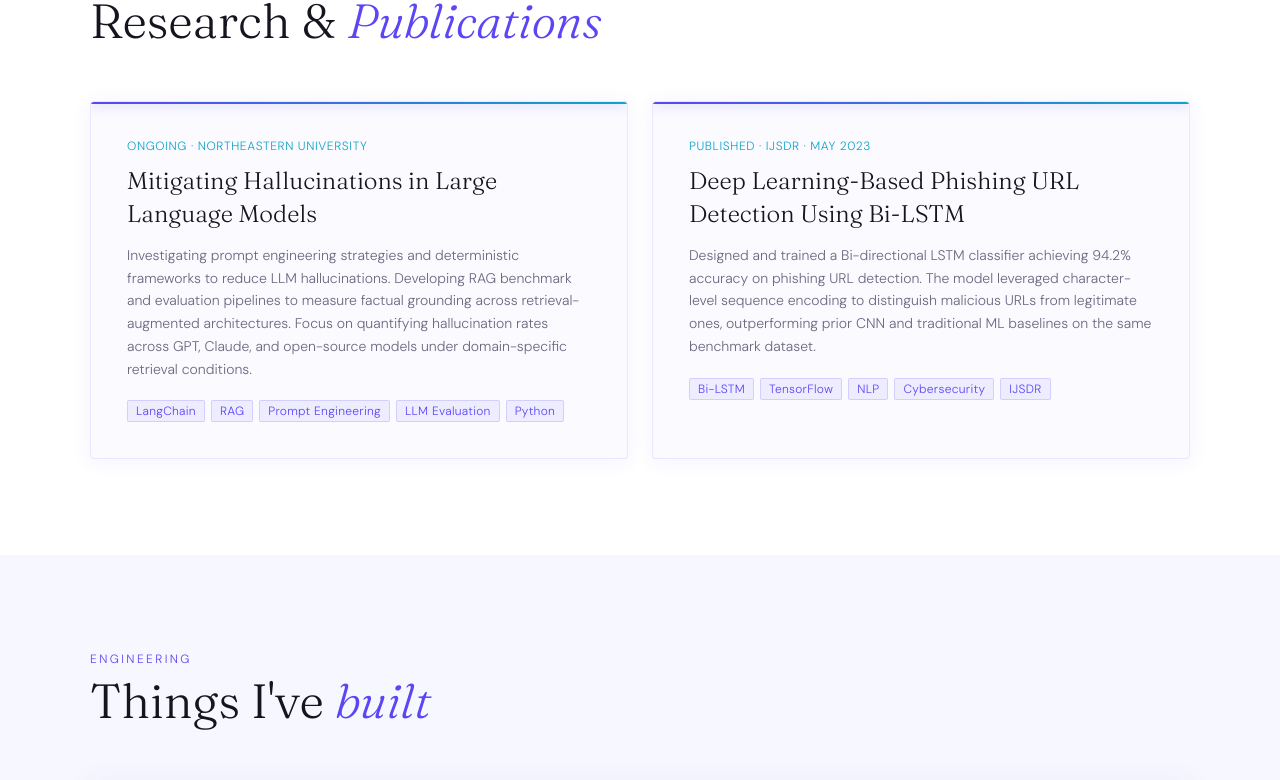
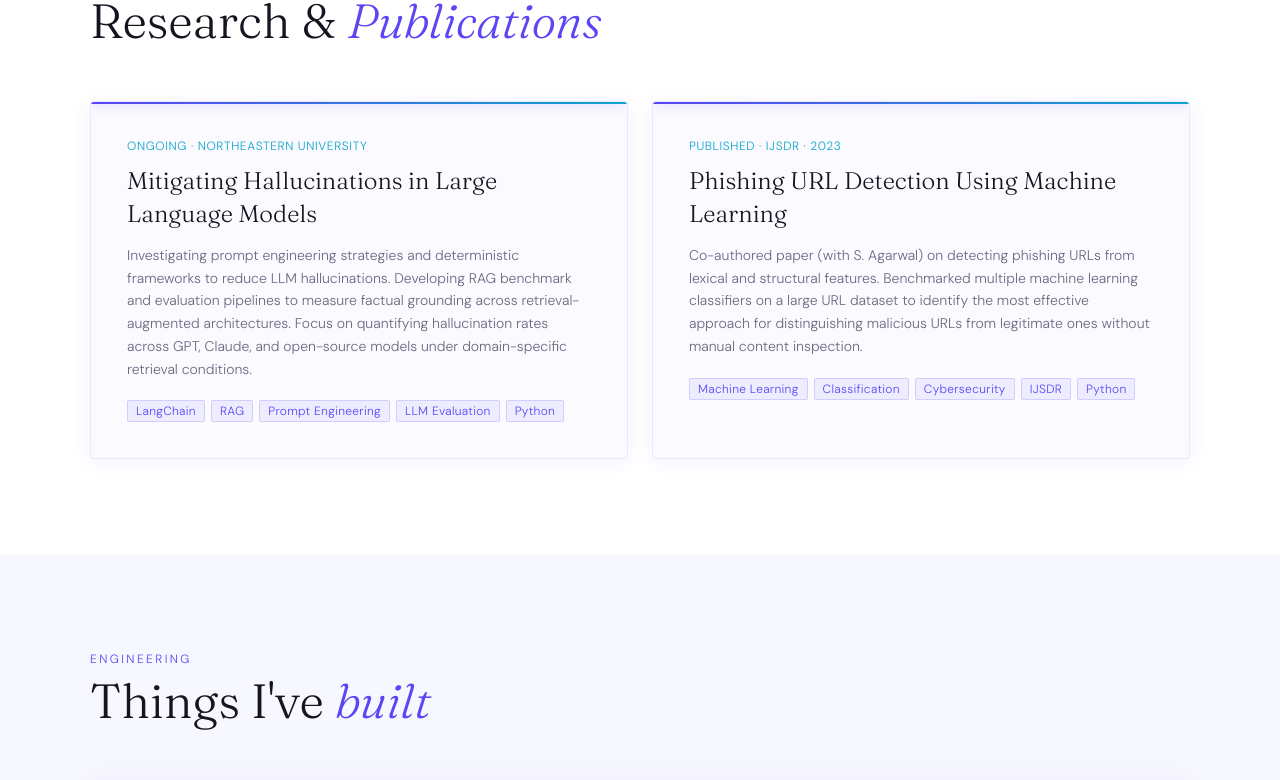
Before and after one commit to KESHAV8087/KESHAV8087.github.io, a React (Vite) app: page / in a window 1280 px wide. Shown: the part 1980-2760 px from the top of the page. Built offline with nearby package versions, Linux system fonts and the light colour scheme.

Commit message:
Correct phishing project framing and IJSDR publication credit

```diff
--- a/src/data/content.js
+++ b/src/data/content.js
@@ -20,7 +20,7 @@ export const profile = {
 export const stats = [
   { num: "3.33", label: "GPA · Northeastern" },
   { num: "2+", label: "Years Industry Exp." },
-  { num: "94.2%", label: "Published Model Acc." },
+  { num: "97.4%", label: "Best Model Accuracy" },
   { num: "2", label: "Research Projects" },
 ];
 
@@ -73,10 +73,10 @@ export const research = [
     tags: ["LangChain", "RAG", "Prompt Engineering", "LLM Evaluation", "Python"],
   },
   {
-    type: "Published · IJSDR · May 2023",
-    title: "Deep Learning-Based Phishing URL Detection Using Bi-LSTM",
-    desc: "Designed and trained a Bi-directional LSTM classifier achieving 94.2% accuracy on phishing URL detection. The model leveraged character-level sequence encoding to distinguish malicious URLs from legitimate ones, outperforming prior CNN and traditional ML baselines on the same benchmark dataset.",
-    tags: ["Bi-LSTM", "TensorFlow", "NLP", "Cybersecurity", "IJSDR"],
+    type: "Published · IJSDR · 2023",
+    title: "Phishing URL Detection Using Machine Learning",
+    desc: "Co-authored paper (with S. Agarwal) on detecting phishing URLs from lexical and structural features. Benchmarked multiple machine learning classifiers on a large URL dataset to identify the most effective approach for distinguishing malicious URLs from legitimate ones without manual content inspection.",
+    tags: ["Machine Learning", "Classification", "Cybersecurity", "IJSDR", "Python"],
   },
 ];
 
@@ -94,7 +94,7 @@ export const projects = [
     id: "phishing-ml",
     num: "02",
     title: "Phishing URL Detection (ML Comparison)",
-    desc: "Comparative study of 8+ ML classifiers on 11,054 URLs with 30 engineered features. Benchmarked Logistic Regression, SVM, Random Forest, Gradient Boosting, XGBoost and more on accuracy, F1, precision and recall. Gradient Boosting led at 97.4% test accuracy.",
+    desc: "Comparative study of 8+ ML classifiers on 11,054 URLs with 30 engineered features, benchmarked on accuracy, F1, precision, and recall. Gradient Boosting led at 97.4% test accuracy. This work formed the basis of a co-authored paper published in IJSDR (2023).",
     tech: ["Python", "scikit-learn", "XGBoost"],
     category: "AI/ML",
     github: "https://github.com/KESHAV8087/Detection-of-Phishing-URL-s-using-Machine-Learning",
@@ -192,7 +192,7 @@ export const education = [
     location: "Chennai, India",
     role: "B.Tech Computer Science · GPA 8.62 / 10",
     bullets: [
-      "Published deep learning research in IJSDR during final year — Bi-LSTM phishing URL classifier at 94.2% accuracy.",
+      "Co-authored a published IJSDR paper on machine learning-based phishing URL detection during final year.",
       "Coursework: Data Structures, Software Engineering, Operating Systems, Computer Networking.",
     ],
     tags: ["Data Structures", "Software Engineering", "Operating Systems", "Networking"],
--- a/src/pages/About.jsx
+++ b/src/pages/About.jsx
@@ -17,7 +17,7 @@ export default function About() {
           <Reveal><h2 className="font-serif text-2xl font-normal text-text mt-14 mb-6 pl-6 relative">
             <span className="absolute left-0 top-[0.5em] w-2 h-2 rounded-full bg-accent" style={{ boxShadow: '0 0 16px rgba(91,69,245,0.6)' }} />The Pivot</h2></Reveal>
           <Reveal><p>The shift wasn't a single dramatic moment. It was the slow realization that the parts of my job I genuinely enjoyed — designing Python automations, integrating early AI tooling into compliance reviews, mentoring analysts on technical problems — all pointed in one direction. The audit work paid the bills; the ML-adjacent work made me lose track of time.</p></Reveal>
-          <Reveal><p>I'd already published a deep learning paper in undergrad — a Bi-LSTM phishing URL classifier at 94.2% accuracy in IJSDR — but I had told myself it was a one-off. Two years later, watching the GPT-3 to GPT-4 jump unfold while I was writing security exception requests, I decided to stop telling myself that.</p></Reveal>
+          <Reveal><p>I'd already co-authored a published ML paper in undergrad — on phishing URL detection, in IJSDR — but I had told myself it was a one-off. Two years later, watching the GPT-3 to GPT-4 jump unfold while I was writing security exception requests, I decided to stop telling myself that.</p></Reveal>
 
           <Reveal><div className="font-serif text-2xl italic font-light text-accent leading-snug py-8 pl-8 my-10" style={{ borderLeft: '2px solid #5b45f5', background: 'linear-gradient(to right, rgba(91,69,245,0.04), transparent)' }}>"I didn't want to be the person who almost did ML."</div></Reveal>
 
```
